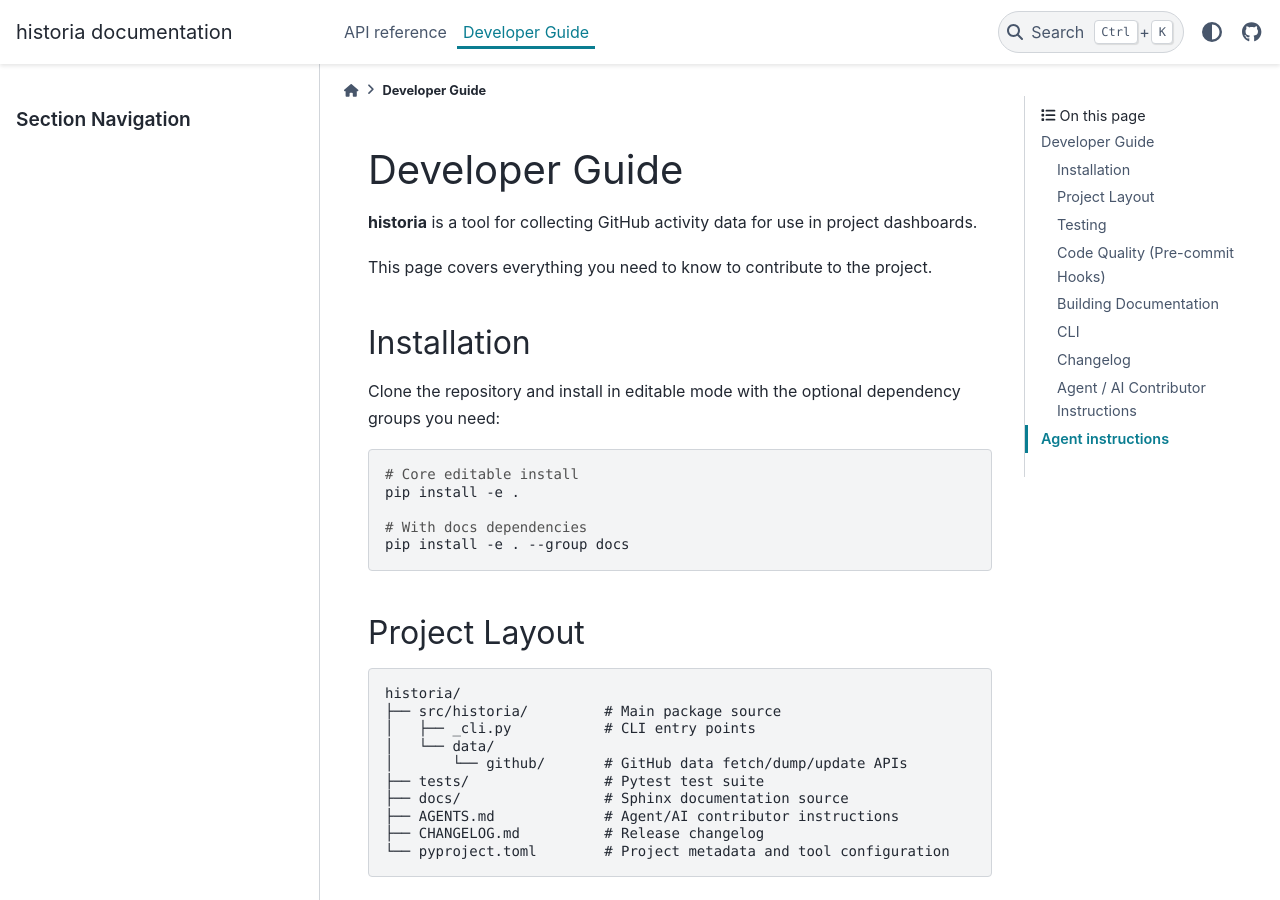
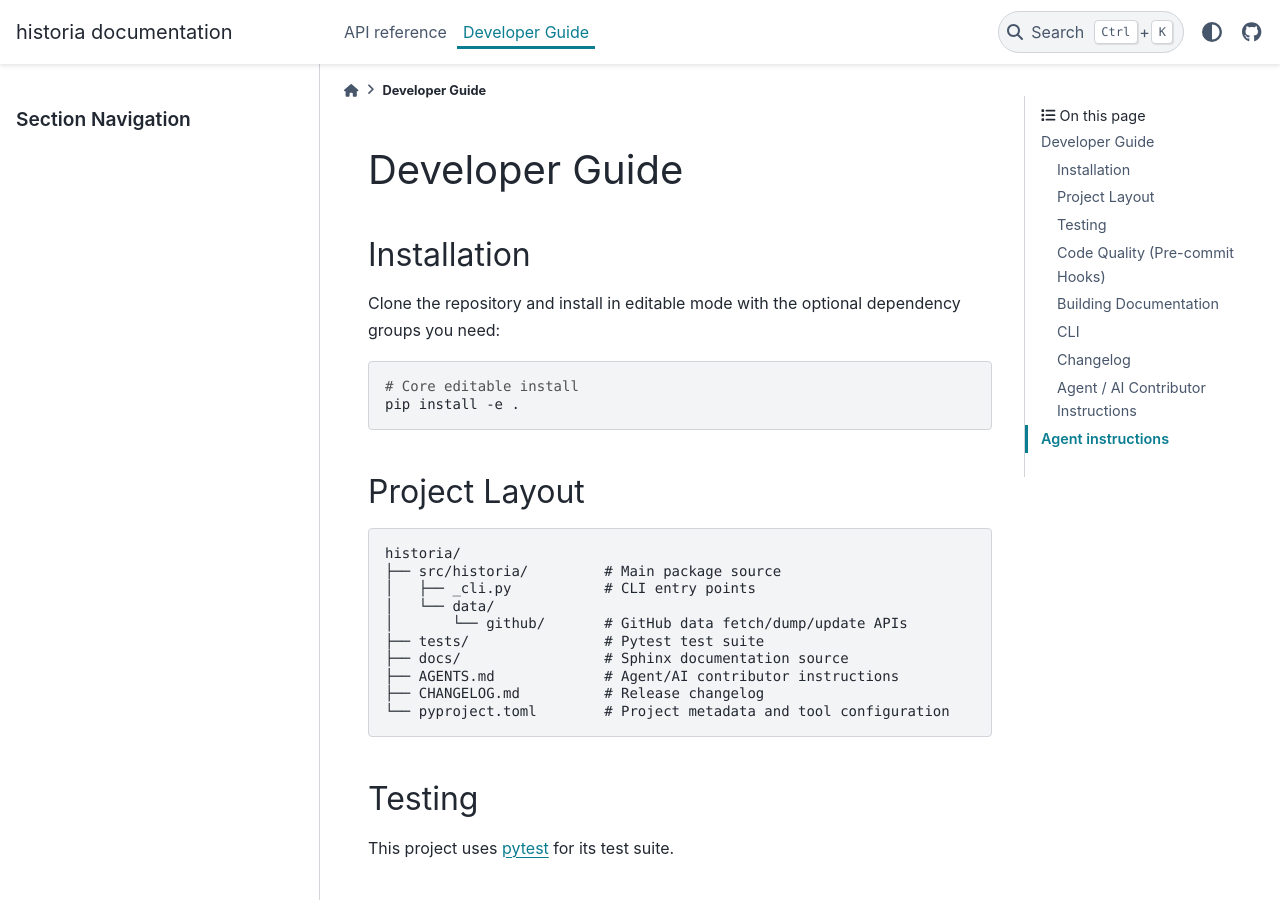
Before and after one commit to CodyCBakerPhD/historia, a Sphinx documentation site: the page built from docs/development/index.md, in a window 1280 px wide and 900 px high. Built offline with Sphinx 7.4.7 and the PyData theme 0.15.4, drawn with Linux system fonts in a browser that asks for light colours.

Commit message:
Apply suggestions from code review
Co-authored-by: Cody Baker <51133164+CodyCBakerPhD@users.noreply.github.com>

````diff
--- a/docs/development/index.md
+++ b/docs/development/index.md
@@ -1,8 +1,4 @@
 # Developer Guide
-
-**historia** is a tool for collecting GitHub activity data for use in project dashboards.
-
-This page covers everything you need to know to contribute to the project.
 
 ## Installation
 
@@ -11,9 +7,6 @@
 ```bash
 # Core editable install
 pip install -e .
-
-# With docs dependencies
-pip install -e . --group docs
 ```
 
 ## Project Layout
````
